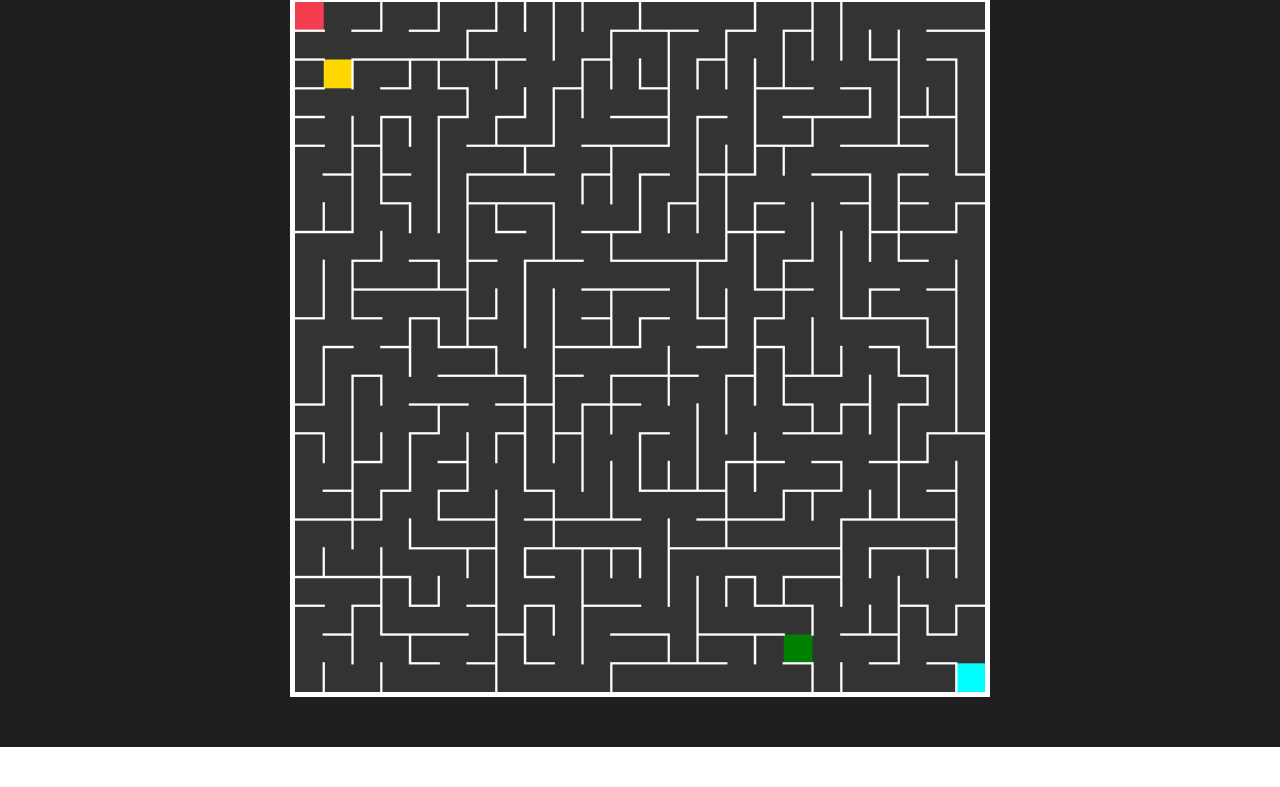
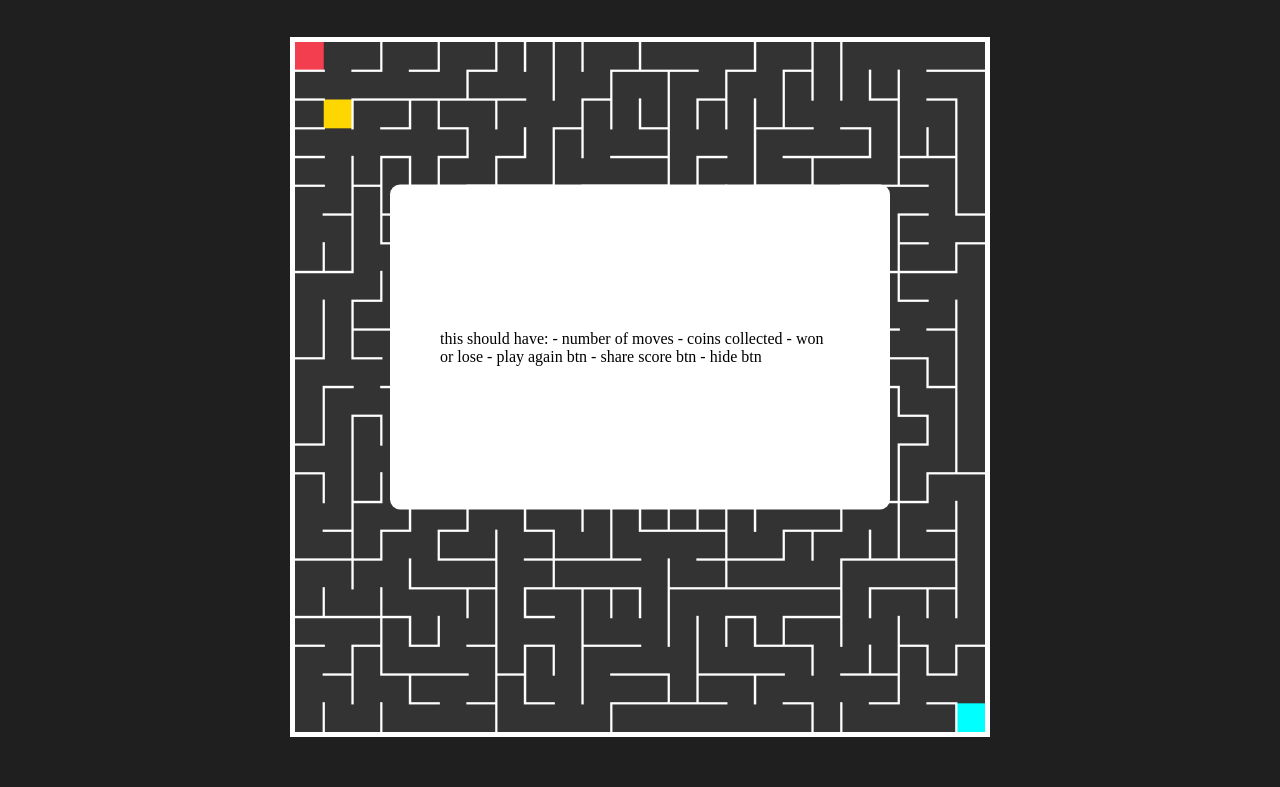
Before and after one commit to aneil04/CoolMazeGame, a website with bundled scripts: page index.html in a window 1280 px wide. Shown: the part 53-840 px from the top of the page. Before the commit the page ends 800 px from the top, so only its background shows below. Built offline with nearby package versions, Linux system fonts and the light colour scheme.

Commit message:
another commit

```diff
--- a/app.js
+++ b/app.js
@@ -6,6 +6,6 @@ var app = express(); app.get('/', function (req, res) {
     res.send("hello")
 });
 
-app.listen(3000, function () {
+app.listen(process.env.PORT || 5500, function () {
     console.log('Example app listening on port 3000!');
 });
--- a/firebase.js
+++ b/firebase.js
@@ -21,7 +21,7 @@ const firebaseConfig = {
 
   messagingSenderId: "688587661162",
 
-  appId: "1:688587661162:web:734627e796053148180f13"
+  appId: "1:688587661162:web:cc288f7fae749534180f13"
 
 };
 
--- a/index.html
+++ b/index.html
@@ -11,11 +11,20 @@
 </head>
 
 <body>
-    <!-- <div class="title">Maze Game</div> -->
+    <div class="title">Maze Game</div>
     <div class="maze-container">
         <canvas id="maze" tabindex="1" class="maze-canvas">
         </canvas>
     </div>
+    <div class="modal">
+        this should have:
+        - number of moves
+        - coins collected
+        - won or lose
+        - play again btn
+        - share score btn
+        - hide btn
+    </div>
 </body>
 
 </html>
--- a/package.json
+++ b/package.json
@@ -4,7 +4,8 @@
   "description": "",
   "main": "index.js",
   "scripts": {
-    "test": "echo \"Error: no test specified\" && exit 1"
+    "test": "echo \"Error: no test specified\" && exit 1",
+    "start": "node app.js"
   },
   "keywords": [],
   "author": "",
--- a/src/index.js
+++ b/src/index.js
@@ -68,7 +68,9 @@ let kMaze = new Kruskals(numCellsX, numCellsY, cells, posWalls, cellSize);
 let player = new Player(0, 0, numCellsX, numCellsY, cellSize, cells);
 
 //add update method to enemy that uses aStar class
-let enemy = new Enemy(numCellsY - 1, numCellsX - 1, cellSize);
+let enemy1 = new Enemy(7, 10, cellSize);
+let enemy2 = new Enemy(15, 13, cellSize);
+let enemies = [enemy1]
 
 let coin1 = new Coin(numCellsX, numCellsY, cellSize, 10, player);
 let coin2 = new Coin(numCellsX, numCellsY, cellSize, 10, coin1);
@@ -195,7 +197,7 @@ findAllSols();
 
 let lastTime = 0;
 let lastEnemyMoveTime = 0;
-let enemyMoveInterval = 3;
+let enemyMoveInterval = 2;
 
 function gameLoop(timestamp) {
     let deltaTime = timestamp - lastTime;
@@ -204,6 +206,52 @@ function gameLoop(timestamp) {
     ctx.clearRect(0, 0, gameWidth, gameHeight);
     ctx.fillStyle = '#333333';
     ctx.fillRect(0, 0, gameWidth, gameHeight);
+
+    if (currentCoin < coins.length - 1) {
+        if (player.row == coins[currentCoin].row && player.col == coins[currentCoin].col) {
+            currentCoin++;
+        }
+    }
+
+    player.draw(ctx);
+
+    if (currentCoin < coins.length - 1) {
+        coins[currentCoin].draw(ctx);
+    }
+
+    /*
+
+    3 different enemies:
+
+    1 goes directly to the player
+    1 goes to the coin but if the player is within a certain range of the coin, it goes to the player
+    1 goes to:
+        clone of player if it exists
+            once wihtin a certain dist of the clone, it goes to the player
+        previous position of player
+    */
+
+    if (lastEnemyMoveTime <= 0) {
+        for (let x = 0; x < enemies.length; x++) {
+            if (lastEnemyMoveTime <= 0) {
+                enemyPos = aStar(player.row, player.col, enemies[x].row, enemies[x].col, 'red')
+                let move = enemyPos.pop();
+
+                enemies[x].row = move.row;
+                enemies[x].col = move.col;
+            }
+        }
+
+        lastEnemyMoveTime = enemyMoveInterval;
+    } else {
+        lastEnemyMoveTime -= 1 / deltaTime;
+    }
+
+    enemies.forEach(enemy => {
+        enemy.draw(ctx)
+    })
+
+    kMaze.draw(ctx);
 
     if (player.row == endRow && player.col == endCol && currentCoin == coins.length - 1) {
         //player won
@@ -217,39 +265,15 @@ function gameLoop(timestamp) {
             } catch (error) { }
         })
 
-        alert('You won!')
-    } else if (enemy.row == player.row && enemy.col == player.col) {
-        alert('died')
+        // alert('You won!')
+    } else {
+        enemies.forEach(enemy => {
+            if (enemy.row == player.row && enemy.col == player.col) {
+                alert('died')
+            }
+        })
     }
 
-    if (currentCoin < coins.length - 1) {
-        if (player.row == coins[currentCoin].row && player.col == coins[currentCoin].col) {
-            currentCoin++;
-        }
-    }
-
-    player.draw(ctx);
-
-    if (currentCoin < coins.length - 1) {
-        coins[currentCoin].draw(ctx);
-    }
-
-    if (lastEnemyMoveTime <= 0) {
-        enemyPos = aStar(player.row, player.col, enemy.row, enemy.col, 'red')
-        let move = enemyPos.pop();
-
-        enemy.row = move.row;
-        enemy.col = move.col;
-
-        lastEnemyMoveTime = enemyMoveInterval;
-    } else {
-        lastEnemyMoveTime -= 1 / deltaTime;
-    }
-
-
-    enemy.draw(ctx);
-
-    kMaze.draw(ctx);
     requestAnimationFrame(gameLoop)
 }
 
--- a/src/node.js
+++ b/src/node.js
@@ -37,8 +37,8 @@ export default class Node {
     }
 
     draw(ctx) {
-        // ctx.fillStyle = '#67AEF5';
-        ctx.fillStyle = this.color;
+        ctx.fillStyle = '#67AEF5';
+        // ctx.fillStyle = this.color;
         ctx.fillRect(this.col * this.cellSize, this.row * this.cellSize, this.cellSize, this.cellSize)
         ctx.fillRect(this.startCol * this.cellSize, this.startRow * this.cellSize, this.cellSize, this.cellSize)
     }
--- a/styles.css
+++ b/styles.css
@@ -24,3 +24,23 @@ body {
     font-family: monospace;
 
 }
+
+.active {
+    scale: 1;
+}
+
+.modal {
+    background-color: white;
+    position: absolute;
+    top: 50%;
+    left: 50%;
+    transform: translate(-50%, -50%);
+    width: 400px;
+    height: 225px;
+    display: flex;
+    align-items: center;
+    justify-content: center;
+    border-radius: 10px;
+    border: none;
+    padding: 50px;
+}
```
Also changed, not shown: 1 other file.
